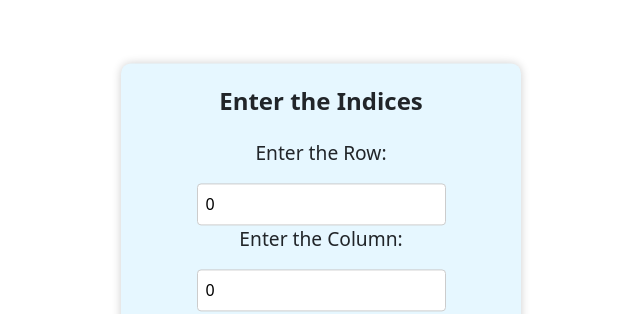
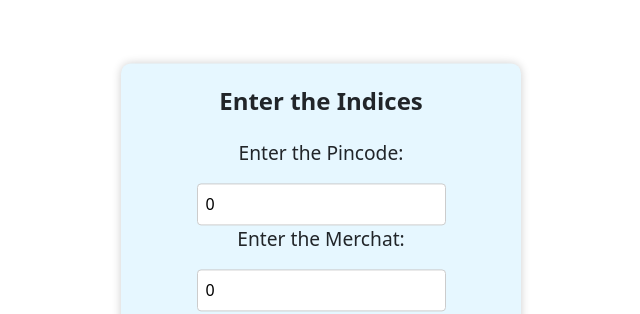
Before and after one commit to iamvbenz49/m-n-matrix-optimiser, a React (Create React App) app in the folder frontend/: page /indices in a window 1280 px wide. Shown: the part 137-451 px from the top of the page, without its empty margins (319-959 px from the left). Built offline with nearby package versions, Linux system fonts and the light colour scheme.

Commit message:
Update Indices.jsx

```diff
--- a/frontend/src/Components/Indices.jsx
+++ b/frontend/src/Components/Indices.jsx
@@ -244,13 +244,13 @@ const handleNewIndexButtonClick = async (e) => {
     <form >
       <div style={containerStyle}>
       <div style={headingStyle}>{props.title}</div>
-      <label style={labelStyle}><span style={{ fontSize: '1.2em', marginBottom: '5px' }}>Enter the Row:</span></label>
+      <label style={labelStyle}><span style={{ fontSize: '1.2em', marginBottom: '5px' }}>Enter the Pincode:</span></label>
       <input
           type="number"
           value={row}
           onChange={handleRowsChange}
           style={inputStyle} />
-      <label style={labelStyle}><span style={{ fontSize: '1.2em', marginBottom: '5px' }}>Enter the Column:</span> </label>
+      <label style={labelStyle}><span style={{ fontSize: '1.2em', marginBottom: '5px' }}>Enter the Merchat:</span> </label>
       <input
           type="number"
           value={column}
```
